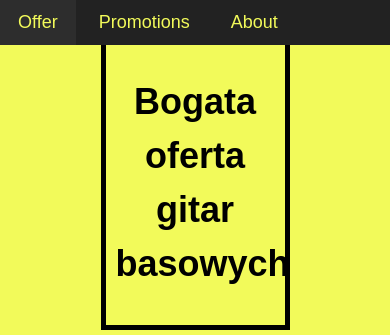
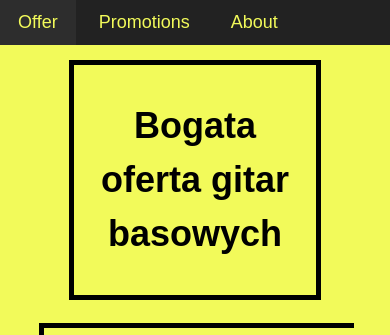
Before and after one commit to MUSQQQ/MUSQQQ.github.io, a website with bundled scripts: page frontend/index.html in a window 390 px wide. Shown: the top 335 px of the page. Built offline with nearby package versions, Linux system fonts and the light colour scheme.

Commit message:
tweak css

```diff
--- a/frontend/static/css/index.css
+++ b/frontend/static/css/index.css
@@ -61,11 +61,11 @@ body {
   z-index: 950;
     color: black;
     font-size: large;
-    margin-top:20px;
+    margin-top:60px;
     margin-bottom:auto;
     margin-left: auto;
     margin-right:auto;
-    width: 50%;
+    width: 70%;
     border: 5px solid black;
     padding: 10px;
   }
@@ -206,3 +206,18 @@ body {
       border-bottom: 0;
     }
   }
+
+  @media screen and (max-width: 650px) {
+
+    body {
+        --nav-width: 150px;
+        margin: 0 0 0 0;
+        font-family: 'Quicksand', sans-serif;
+        font-size: 18px;
+        background: #f2fa5a;
+    }
+
+    img {
+      width: 300px;
+    }
+  }
```
